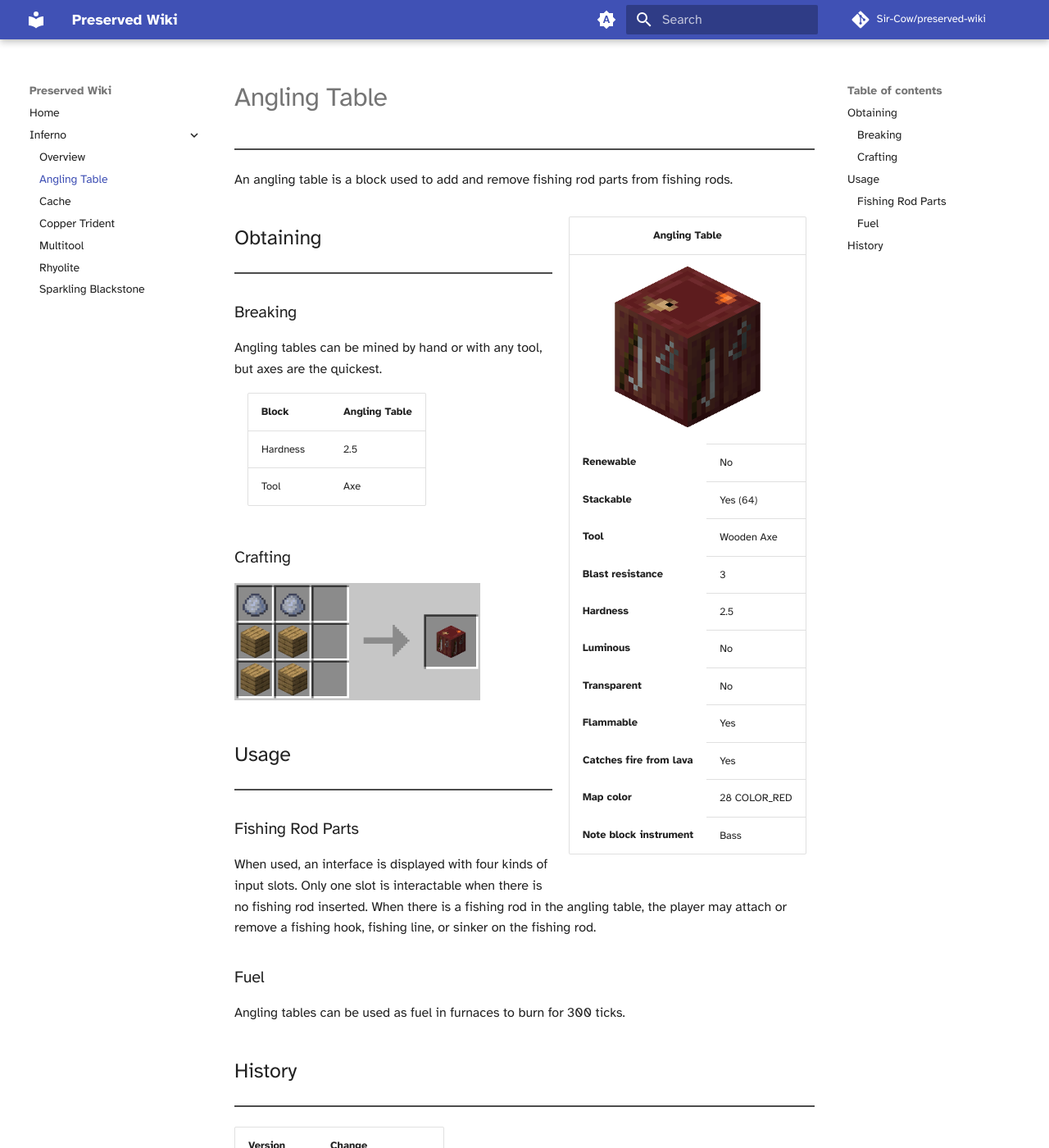
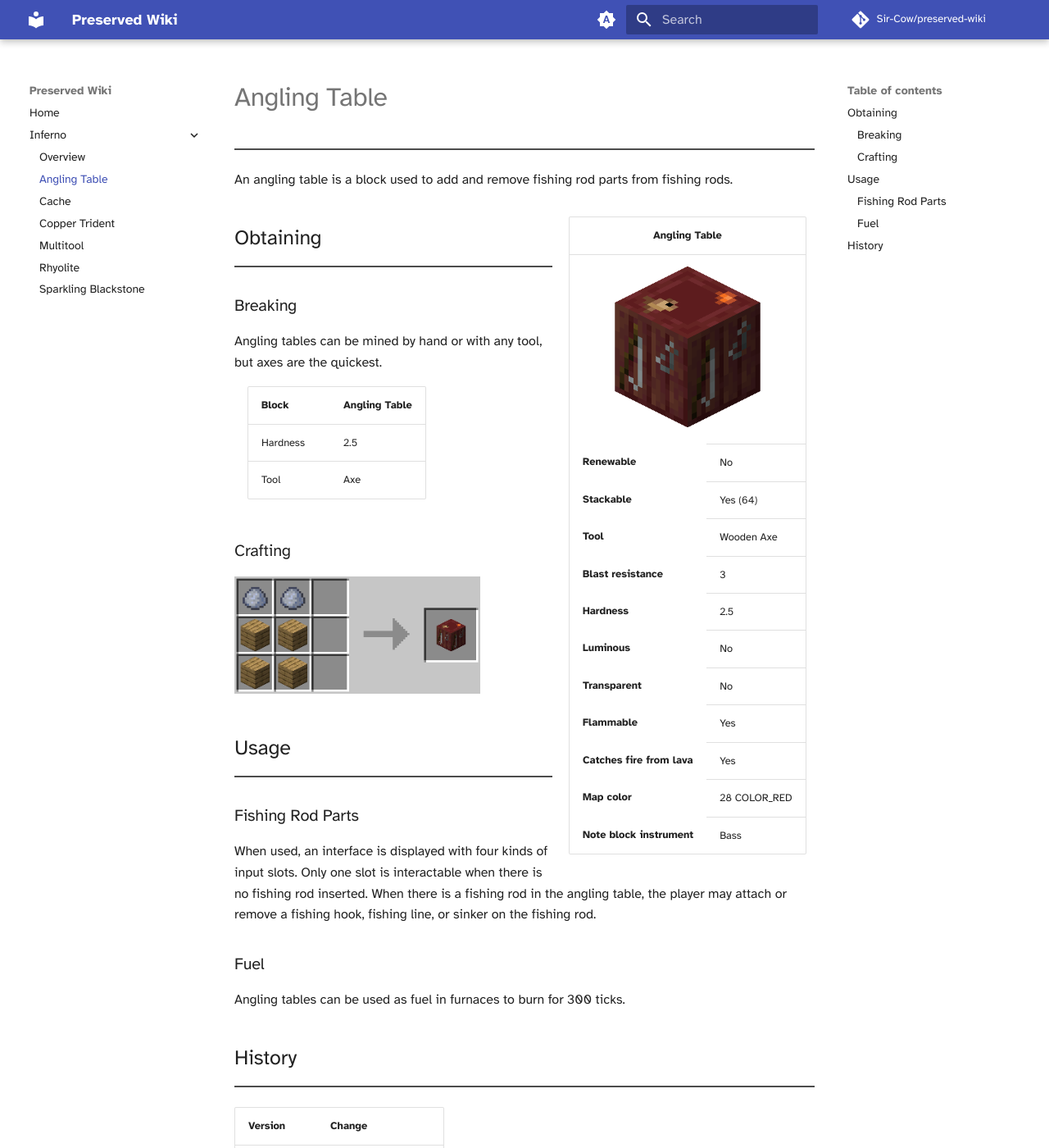
Before and after one commit to Sir-Cow/preserved-wiki, an MkDocs documentation site: the page built from docs/inferno/angling_table.md, in a window 1280 px wide and 1400 px high. Shown: the whole window at 82% size. Built offline with MkDocs 1.6.1 and Material for MkDocs 9.7.7, drawn with Linux system fonts in a browser that asks for light colours; comment, search, counter and statistics services are not loaded.

Commit message:
update
reduce spacing between dividers

```diff
--- a/docs/stylesheets/extra.css
+++ b/docs/stylesheets/extra.css
@@ -11,6 +11,8 @@
 
 .md-typeset hr {
   border-bottom: 2px solid;
+  margin-top: 0.4em;
+  margin-bottom: 1.5em;
 }
 
 [data-md-color-scheme="default"] .md-typeset hr {
```
